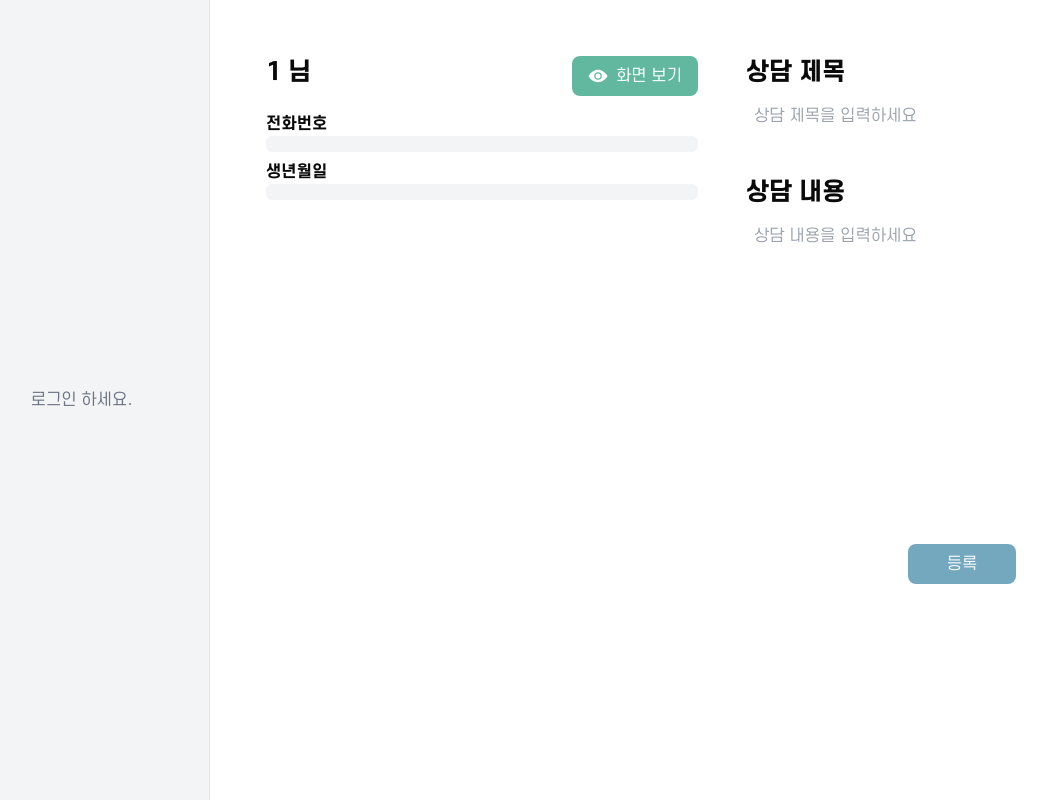
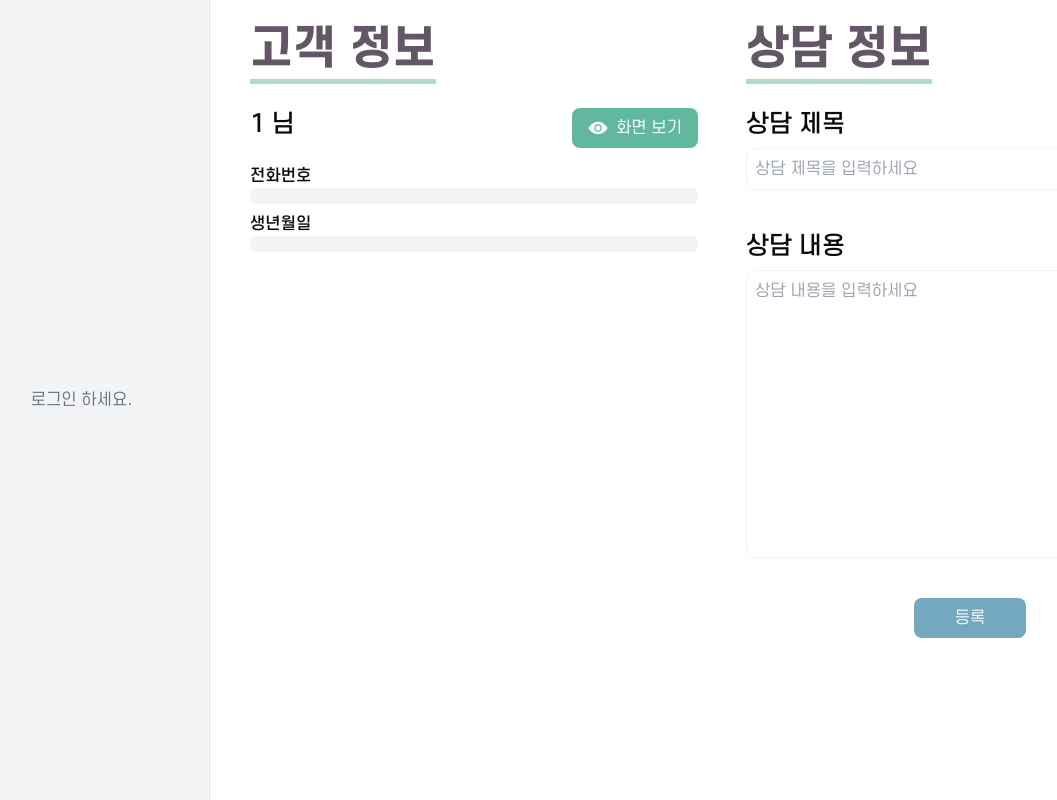
Before and after one commit to Hanaro-Trolly/ONE-HADA, a Next.js app in the folder one-hada/: page /admin/1 in a window 1280 px wide. Shown: the whole page, without its empty margins (46-1103 px from the left). Built offline with nearby package versions, Linux system fonts and the light colour scheme.

Commit message:
fix: 디자인

```diff
--- a/one-hada/app/admin/layout.tsx
+++ b/one-hada/app/admin/layout.tsx
@@ -15,7 +15,7 @@ export default function AdminLayout({
           <div className='w-1/5 min-h-screen bg-gray-100 border-r'>
             <AdminHeader />
           </div>
-          <main className='flex-1 p-8'>{children}</main>
+          <main className='flex-1 p-4'>{children}</main>
         </div>
       </CounselProvider>
     </AdminSessionProvider>
--- a/one-hada/components/admin/AdminForm.tsx
+++ b/one-hada/components/admin/AdminForm.tsx
@@ -3,6 +3,7 @@
 import CounselDetail from '@/components/admin/CounselDetail';
 import { useParams } from 'next/navigation';
 import AdminInputForm from './AdminInputForm';
+import Title from './AdminTitle';
 
 export default function AdminForm() {
   const params = useParams();
@@ -10,10 +11,12 @@ export default function AdminForm() {
 
   return (
     <div className='flex justify-between'>
-      <div className='w-1/2'>
+      <div className='w-1/2 px-6 space-y-6'>
+        <Title text='고객 정보' />
         <CounselDetail userId={userId} />
       </div>
-      <div className='w-1/2 '>
+      <div className='w-1/2 px-6 space-y-6'>
+        <Title text='상담 정보' />
         <AdminInputForm />
       </div>
     </div>
--- a/one-hada/components/admin/AdminHeader.tsx
+++ b/one-hada/components/admin/AdminHeader.tsx
@@ -53,11 +53,11 @@ export default function AdminHeader() {
 
   return (
     <div className='p-4 bg-gray-100'>
-      <div className='flex justify-between items-center'>
+      <div className='flex justify-between items-center pb-4'>
         <Title text='목록' />
         <button
           onClick={handleLogout}
-          className='px-4 py-2 text-sm font-semibold text-white bg-red-500 rounded hover:bg-red-600 transition-colors duration-200'
+          className='px-3 py-2 text-sm font-semibold text-white bg-red-500 rounded hover:bg-red-600 transition-colors duration-200'
         >
           Logout
         </button>
@@ -89,9 +89,9 @@ export default function AdminHeader() {
             >
               <div className='pl-3 items-center'>
                 <div className='flex flex-col space-y-1'>
-                  <h3 className='font-semibold'>{userid}</h3>
+                  <h3 className='font-medium'>{userid}</h3>
                   <p className='text-sm text-gray-400'>{formattedDate}</p>
-                  <p className='text-sm font-semibold text-gray-600'>
+                  <p className='text-sm font-medium text-gray-600'>
                     {latestCounsel?.title}
                   </p>
                 </div>
--- a/one-hada/components/admin/AdminInfo.tsx
+++ b/one-hada/components/admin/AdminInfo.tsx
@@ -12,11 +12,11 @@ export default function AdminInfo({ birth, phone }: AdminInfoProps) {
 
   return (
     <div className='mt-4'>
-      <div className='text-m font-semibold'>전화번호</div>
+      <div className='text-m font-medium'>전화번호</div>
       <div className='bg-gray-100 p-2 rounded-md flex justify-center items-center'>
         {formatPhone(phone)}
       </div>{' '}
-      <div className='text-m font-semibold mt-2'>생년월일</div>
+      <div className='text-m font-medium mt-2'>생년월일</div>
       <div className='bg-gray-100 p-2 rounded-md flex justify-center items-center'>
         {birth}
       </div>{' '}
--- a/one-hada/components/admin/AdminInput.tsx
+++ b/one-hada/components/admin/AdminInput.tsx
@@ -17,10 +17,10 @@ export default function AdminInput({
 }: AdminInputProps) {
   return (
     <div className='flex flex-col space-y-2 mb-10'>
-      <label className='text-2xl font-bold '>{label}</label>
+      <label className='text-2xl font-medium '>{label}</label>
       {inputType === 'text' ? (
         <input
-          className='py-2 px-2'
+          className='py-2 px-2 rounded-lg border border-gray-100'
           type='text'
           value={value}
           onChange={onChange}
@@ -28,7 +28,7 @@ export default function AdminInput({
         />
       ) : (
         <textarea
-          className='h-72 resize-none py-2 px-2'
+          className='h-72 resize-none py-2 px-2 rounded-lg border border-gray-100'
           value={value}
           onChange={onChange}
           placeholder={`${label}을 입력하세요`}
--- a/one-hada/components/admin/AdminInputForm.tsx
+++ b/one-hada/components/admin/AdminInputForm.tsx
@@ -26,7 +26,7 @@ export default function AdminInputForm() {
     setContent('');
   };
   return (
-    <div className='p-6'>
+    <div>
       <AdminInput
         label='상담 제목'
         value={title}
--- a/one-hada/components/admin/CounselDetail.tsx
+++ b/one-hada/components/admin/CounselDetail.tsx
@@ -26,10 +26,10 @@ export default function CounselDetail({ userId }: { userId: string }) {
 
   return (
     <>
-      <div className='p-6'>
+      <div>
         <div className='space-y-4'>
           <div className='flex justify-between'>
-            <h2 className='text-2xl font-bold'>{decodedUserId} 님</h2>
+            <h2 className='text-2xl font-medium'>{decodedUserId} 님</h2>
             <button
               onClick={() => setIsPreviewOpen(true)}
               className='flex items-center gap-2 rounded-lg bg-[#61B89F] px-4 py-2 text-white hover:bg-[#377b68] transition-colors'
```
